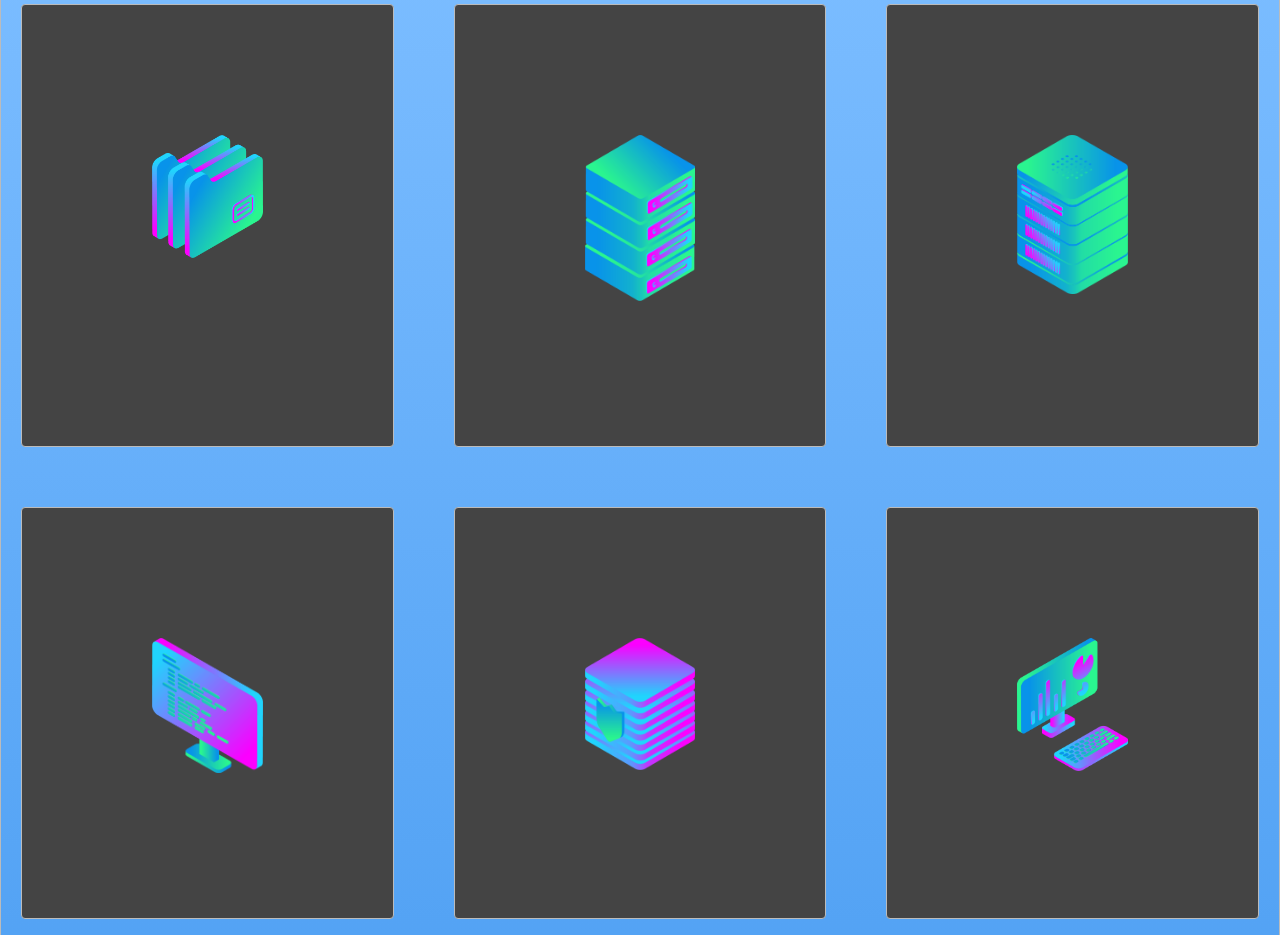
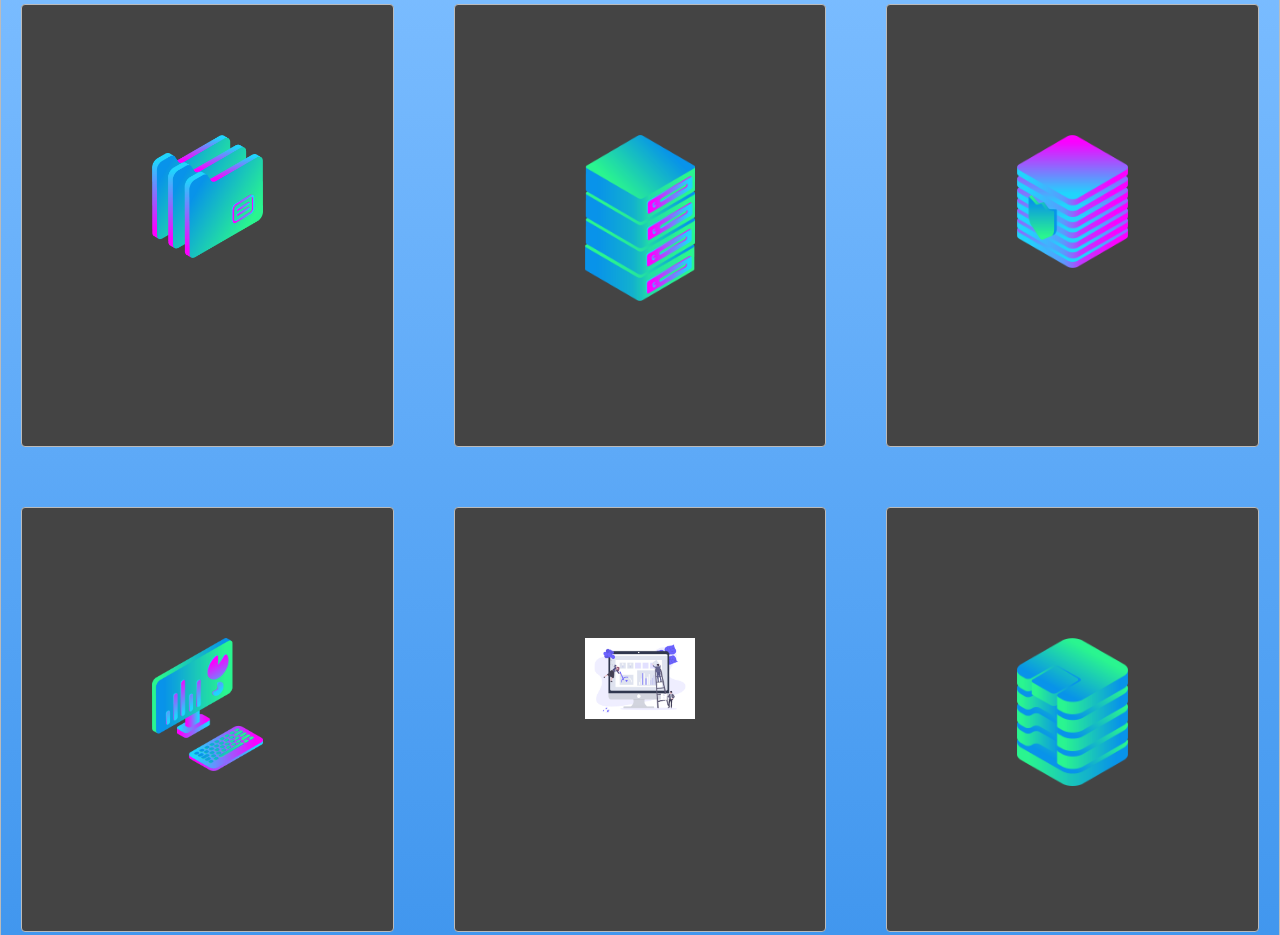
Before and after one commit to jahangir86/background-generator, a plain HTML site: page index.html in a window 1280 px wide. Shown: the part 419-1354 px from the top of the page. Drawn offline with Linux system fonts and the light colour scheme.

Commit message:
removed 2 of the icons

```diff
--- a/index.html
+++ b/index.html
@@ -19,8 +19,6 @@
   <div class="zone blue grid-wrapper">
     <div class="box zone"><img src="./img/files_2.png"></div>
     <div class="box zone"><img src="./img/server_2_2.png"></div>
-    <div class="box zone"><img src="./img/server_3.png"></div>
-    <div class="box zone"><img src="./img/monitor_coding_2.png"></div>
     <div class="box zone"><img src="./img/server_safe_2.png"></div>
     <div class="box zone"><img src="./img/desktop_analytics_2.png"></div>
     <div class="box zone"><img src="./img/undraw.png"></div>
```
